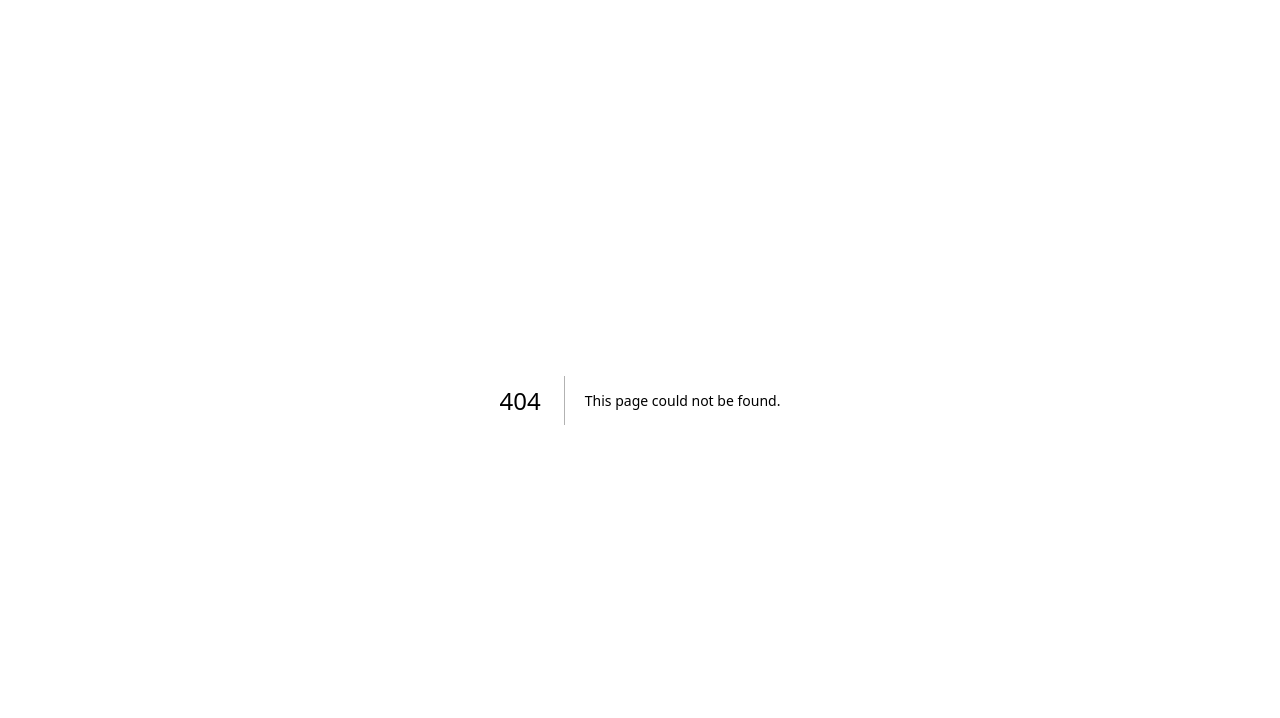
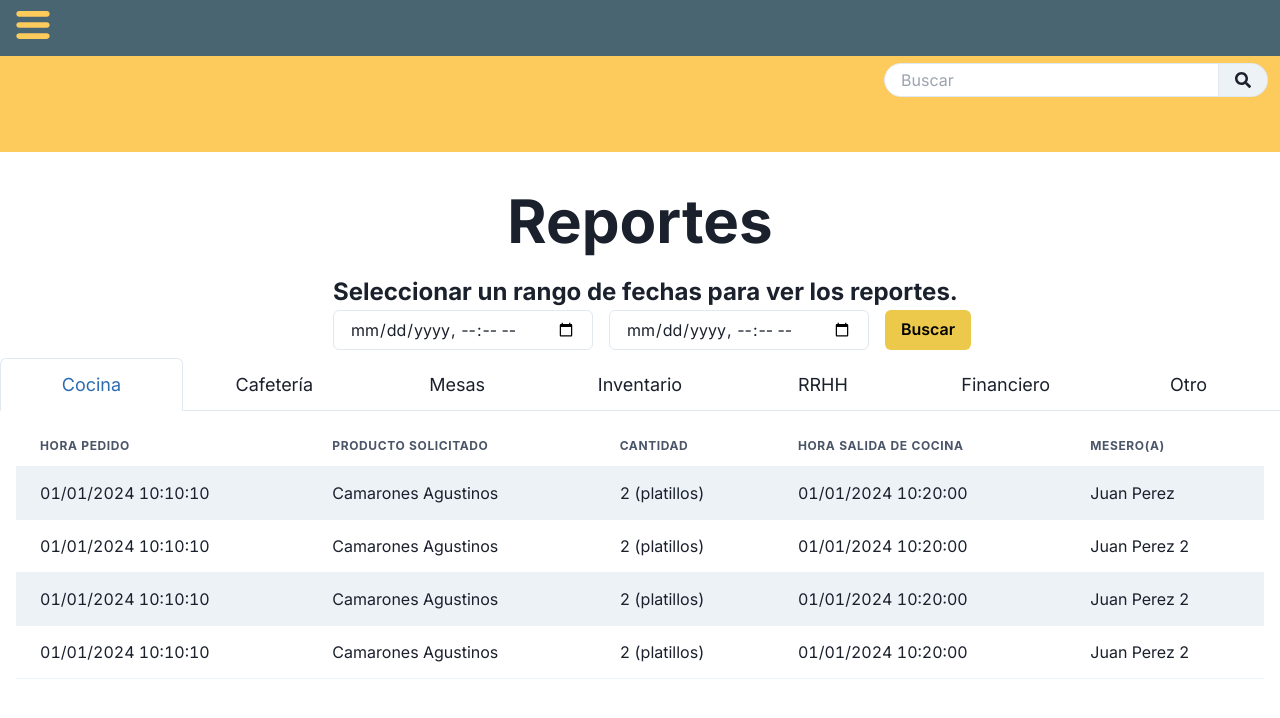
Before and after one commit to vezamx/casa-nogal-inventory-frontend, a Next.js app: page /pages/reports in a window 1280 px wide. Before the commit this address had no page. Shown: the top 718 px of the page. Built offline with nearby package versions, Linux system fonts and the light colour scheme.

Commit message:
feat/ReportsTabs incitial tables

```diff
--- a/src/app/components/menuButton/MenuButton.tsx
+++ b/src/app/components/menuButton/MenuButton.tsx
@@ -122,6 +122,17 @@ const MenuButton = () => {
                 href="#"
               />
               <MenuItem
+                title="Reportes"
+                icon={
+                  <FaCalendarCheck
+                    style={{
+                      fontSize: "2.5em",
+                    }}
+                  />
+                }
+                href="/pages/reports"
+              />
+              <MenuItem
                 title="Cerrar sistema"
                 icon={
                   <FaStoreSlash
--- /dev/null
+++ b/src/app/components/reports/another/AnotherReport.tsx
@@ -0,0 +1,6 @@
+
+export const AnotherReport = () => {
+  return (
+    <div>Another Report</div>
+  )
+}
--- /dev/null
+++ b/src/app/components/reports/financial/Financial.tsx
@@ -0,0 +1,6 @@
+
+export const Financial = () => {
+  return (
+    <div>Financial report</div>
+  )
+}
--- /dev/null
+++ b/src/app/components/reports/inventory/Inventory.tsx
@@ -0,0 +1,6 @@
+
+export const Inventory = () => {
+  return (
+    <div>Inventory</div>
+  )
+}
--- /dev/null
+++ b/src/app/components/reports/kitchen/Kitchen.tsx
@@ -0,0 +1,67 @@
+"use strict";
+import {
+  Table,
+  TableContainer,
+  Tbody,
+  Td,
+  Th,
+  Thead,
+  Tr
+} from "@chakra-ui/react";
+import { FC } from "react";
+
+interface KitchenProps {
+  zone?: string;
+}
+
+export const Kitchen: FC<KitchenProps> = (props) => {
+  const zoneArea = props.zone === "kitchen" ? "Cocina" : "Cafetería";
+
+  return (
+    <>
+      <TableContainer>
+        <Table variant='striped' colorScheme='gray'>
+          <Thead>
+            <Tr>
+              <Th>Hora pedido</Th>
+              <Th>Producto solicitado</Th>
+              <Th>Cantidad</Th>
+              <Th>Hora salida de {zoneArea}</Th>
+              <Th>Mesero(a)</Th>
+            </Tr>
+          </Thead>
+          <Tbody>
+            <Tr>
+              <Td>01/01/2024 10:10:10</Td>
+              <Td>Camarones Agustinos</Td>
+              <Td>2 (platillos)</Td>{/*ver como agregar al pedido UM*/}
+              <Td>01/01/2024 10:20:00</Td>
+              <Td>Juan Perez</Td>
+            </Tr>
+            <Tr>
+              <Td>01/01/2024 10:10:10</Td>
+              <Td>Camarones Agustinos</Td>
+              <Td>2 (platillos)</Td>{/*ver como agregar al pedido UM*/}
+              <Td>01/01/2024 10:20:00</Td>
+              <Td>Juan Perez 2</Td>
+            </Tr>
+            <Tr>
+              <Td>01/01/2024 10:10:10</Td>
+              <Td>Camarones Agustinos</Td>
+              <Td>2 (platillos)</Td>{/*ver como agregar al pedido UM*/}
+              <Td>01/01/2024 10:20:00</Td>
+              <Td>Juan Perez 2</Td>
+            </Tr>
+            <Tr>
+              <Td>01/01/2024 10:10:10</Td>
+              <Td>Camarones Agustinos</Td>
+              <Td>2 (platillos)</Td>{/*ver como agregar al pedido UM*/}
+              <Td>01/01/2024 10:20:00</Td>
+              <Td>Juan Perez 2</Td>
+            </Tr>
+          </Tbody>
+        </Table>
+      </TableContainer>
+    </>
+  );
+};
--- /dev/null
+++ b/src/app/components/reports/openTables/OpenTables.tsx
@@ -0,0 +1,48 @@
+import {
+  Table,
+  TableContainer,
+  Tbody,
+  Td,
+  Th,
+  Thead,
+  Tr
+} from "@chakra-ui/react";
+
+export const OpenTables = () => {
+  return (
+    <>
+      <TableContainer>
+        <Table variant="striped" colorScheme="gray">
+          <Thead>
+            <Tr>
+              <Th>Área</Th>
+              <Th>Nombre Mesa</Th>
+              <Th>Mesero(a)</Th>
+              <Th>Ocupada</Th>
+            </Tr>
+          </Thead>
+          <Tbody>
+            <Tr>
+              <Td>Chimenea</Td>
+              <Td>Cálida</Td>
+              <Td>Alvaro</Td>
+              <Td>No</Td>
+            </Tr>
+            <Tr>
+              <Td>Chimenea</Td>
+              <Td>centro</Td>
+              <Td>Cesar</Td>
+              <Td>Sí</Td>
+            </Tr>
+            <Tr>
+              <Td>Chimenea</Td>
+              <Td>Central</Td>
+              <Td>Jonathan</Td>
+              <Td>si</Td>
+            </Tr>
+          </Tbody>
+        </Table>
+      </TableContainer>
+    </>
+  );
+};
--- /dev/null
+++ b/src/app/components/reports/rrhh/RRHH.tsx
@@ -0,0 +1,6 @@
+
+export const RRHH = () => {
+  return (
+    <div>RRHH reports</div>
+  )
+}
--- /dev/null
+++ b/src/app/pages/reports/page.tsx
@@ -0,0 +1,112 @@
+"use client";
+import MenuButton from "@/app/components/menuButton/MenuButton";
+import { YellowLine } from "@/app/components/yellowLine/YellowLine";
+import {
+  Box,
+  Button,
+  Center,
+  Flex,
+  Input,
+  Tab,
+  TabList,
+  TabPanel,
+  TabPanels,
+  Tabs,
+  Text,
+} from "@chakra-ui/react";
+import { useState } from "react";
+
+import { AnotherReport } from "@/app/components/reports/another/AnotherReport";
+import { Financial } from "@/app/components/reports/financial/Financial";
+import { Inventory } from "@/app/components/reports/inventory/Inventory";
+import { Kitchen } from "@/app/components/reports/kitchen/Kitchen";
+import { OpenTables } from "@/app/components/reports/openTables/OpenTables";
+import { RRHH } from "@/app/components/reports/rrhh/RRHH";
+
+const Reports = () => {
+  const [addNewproduct, setAddNewProduct] = useState(false);
+  const [showStock, setShowStock] = useState(false);
+
+  const showFormProduct = (addNewproduct: boolean) => {
+    console.log(addNewproduct);
+    setAddNewProduct(!addNewproduct);
+    setShowStock(false);
+  };
+
+  const showFormStock = (showStock: boolean) => {
+    console.log(showStock);
+    setShowStock(!showStock);
+    setAddNewProduct(false);
+  };
+
+  return (
+    <Box w="full">
+      <Box className="bg-customGray mb-0">
+        {/* no toma bg='customGray*/}
+        <Box>
+          <MenuButton />
+          <YellowLine />
+        </Box>
+      </Box>
+      <Box>
+        <Center>
+          <Text fontSize="6xl" mt={6} as="b">
+            Reportes
+          </Text>
+        </Center>
+        <Center>
+          <Box mt={2} ml={6} mb={2}>
+            <Text fontSize="2xl" as="b">
+              Seleccionar un rango de fechas para ver los reportes.
+            </Text>
+            <Flex width='100%' justifyContent='center'>
+              <Box mr={2}>
+                <Input type="datetime-local" size="md" name="date1" />
+              </Box>
+              <Box ml={2}>
+                <Input type="datetime-local" size="md" name="date2"/>
+              </Box>
+              <Button ml={4} colorScheme='yellow' >Buscar</Button>
+            </Flex>
+          </Box>
+        </Center>
+        <Tabs size="lg" variant="enclosed" isFitted>
+          <TabList>
+            <Tab>Cocina</Tab>
+            <Tab>Cafetería</Tab>
+            <Tab>Mesas</Tab>
+            <Tab>Inventario</Tab>
+            <Tab>RRHH</Tab>
+            <Tab>Financiero</Tab>
+            <Tab>Otro</Tab>
+          </TabList>
+          <TabPanels>
+            <TabPanel>
+              <Kitchen zone="kitchen" />
+            </TabPanel>
+            <TabPanel>
+              <Kitchen />
+            </TabPanel>
+            <TabPanel>
+              <OpenTables />
+            </TabPanel>
+            <TabPanel>
+              <Inventory />
+            </TabPanel>
+            <TabPanel>
+              <RRHH />
+            </TabPanel>
+            <TabPanel>
+              <Financial />
+            </TabPanel>
+            <TabPanel>
+              <AnotherReport />
+            </TabPanel>
+          </TabPanels>
+        </Tabs>
+      </Box>
+    </Box>
+  );
+};
+
+export default Reports;
```
